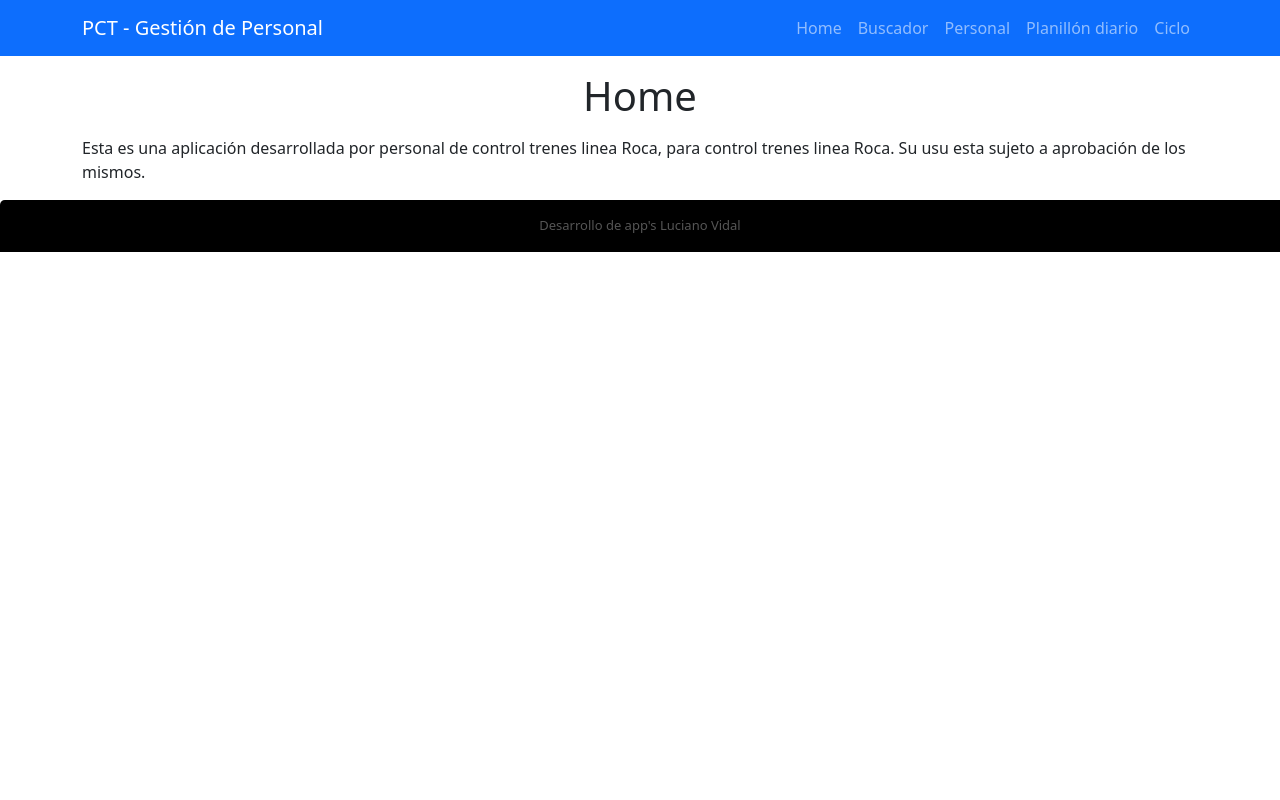
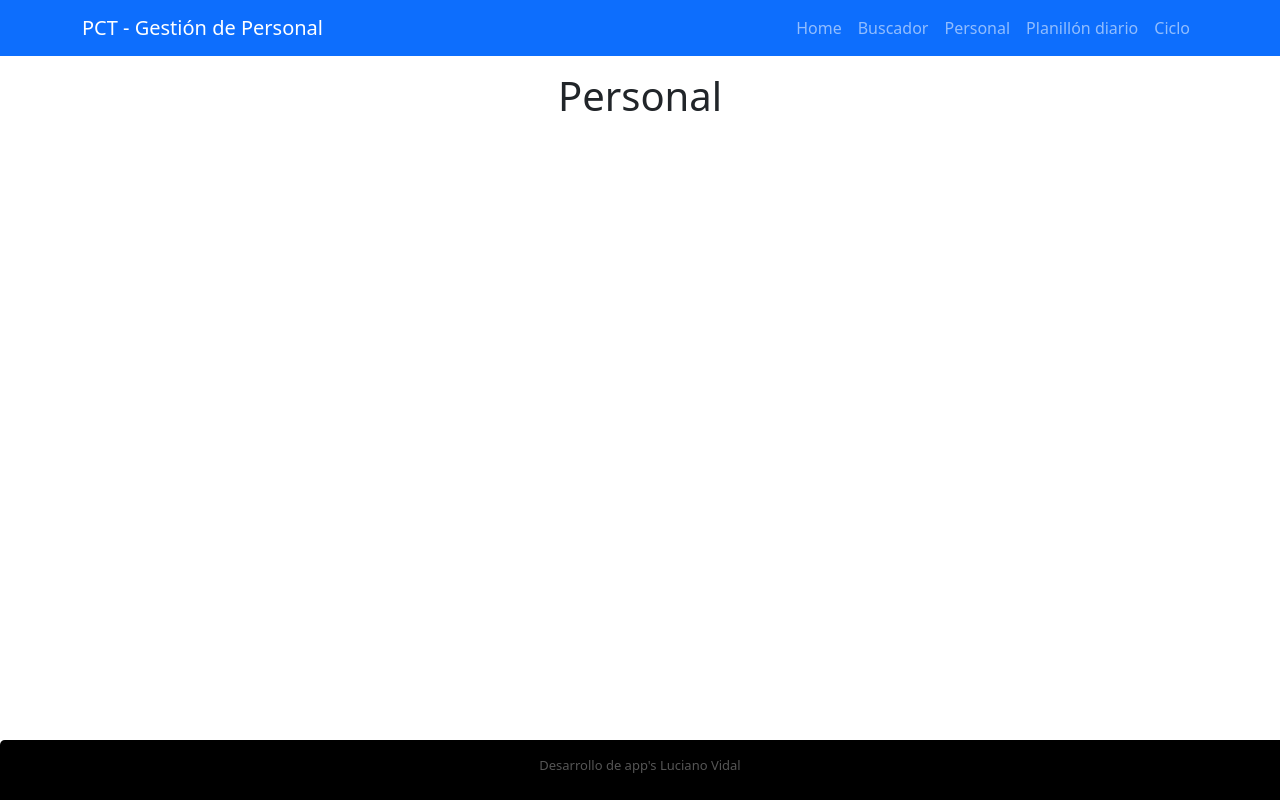
Before and after one commit to Lucho-Vidal/Gestor-de-personal, a Vue app: page /personal in a window 1280 px wide. Built offline with nearby package versions, Linux system fonts and the light colour scheme.

Commit message:
finalizamos jornada

```diff
--- a/src/components/BuscadorTrenes.vue
+++ b/src/components/BuscadorTrenes.vue
@@ -63,11 +63,15 @@
                     </tr>
                 </tbody>
             </table>
-            <table v-for="(turno, index) in turnos" :key="index" class="table table-striped table-hover">
+            <table
+                v-for="(turno, index) in turnos"
+                :key="index"
+                class="table table-striped table-hover"
+            >
                 <thead>
-                    <h4>{{ turno[0].turno}} - {{ turno[0].personal }}</h4>
-                    <tr >
-                        <th colspan="1">ID </th>
+                    <h4>{{ turno[0].turno }} - {{ turno[0].personal }}</h4>
+                    <tr>
+                        <th colspan="1">ID</th>
                         <th colspan="1">Ref</th>
                         <th colspan="1">Tren</th>
                         <th colspan="1">Origen</th>
@@ -86,7 +90,9 @@
                         <td class="w-10">{{ vuelta.diagrama.sale }}</td>
                         <td class="w-10">{{ vuelta.diagrama.destino }}</td>
                         <td class="w-10">{{ vuelta.diagrama.llega }}</td>
-                        <td class="w-20">{{ vuelta.diagrama.observaciones }}</td>
+                        <td class="w-20">
+                            {{ vuelta.diagrama.observaciones }}
+                        </td>
                     </tr>
                 </tbody>
             </table>
@@ -134,7 +140,6 @@ export default defineComponent({
                 return ind.diagrama.tren == parseInt(this.tren);
             });
             console.log(this.indFiltrado);
-
         },
         filtroItinerario() {
             this.itFiltrado = this.itinerario.filter((horarios: Itinerario) => {
@@ -143,7 +148,7 @@ export default defineComponent({
             this.filtroTurno();
         },
         filtroTurno() {
-            this.turnos = []
+            this.turnos = [];
             this.indFiltrado.forEach((turno: Indice) => {
                 this.turnos.push(
                     this.indice.filter((ind: Indice) => {
@@ -165,9 +170,9 @@ export default defineComponent({
 });
 </script>
 <style>
-table h4{
+table h4 {
     background: #000;
-    color: #FFF;
+    color: #fff;
     width: 100%;
     display: flex;
     flex-wrap: nowrap;
@@ -175,7 +180,4 @@ table h4{
     border-radius: 1rem;
 }
 
-/* main {
-    height: 86.7vh;
-} */
 </style>
--- a/src/components/FooterPage.vue
+++ b/src/components/FooterPage.vue
@@ -3,6 +3,7 @@
         <p>Desarrollo de app's Luciano Vidal</p>
     </footer>
 </template>
+
 
 <style>
 footer {
@@ -11,5 +12,11 @@ footer {
     color: #555;
     font-size: small;
     padding-top: 1rem;
+
+    position: fixed;
+    bottom: 0;
+    width: 100%;
+    height: 60px; /* ajustar el valor según sea necesario */
+
 }
 </style>
--- a/src/components/NavBar.vue
+++ b/src/components/NavBar.vue
@@ -41,3 +41,15 @@
         </div>
     </nav>
 </template>
+<style>
+nav {
+    position: fixed;
+    top: 0;
+    left: 0;
+    width: 100%;
+    background-color: #333;
+    color: #fff;
+    padding: 10px;
+    box-sizing: border-box;
+}
+</style>
--- a/src/components/Personal.vue
+++ b/src/components/Personal.vue
@@ -1,16 +1,10 @@
 <template>
     <div>
-        <NavBar/>
+        <NavBar />
         <div class="container">
-            <h1 class="d-flex justify-content-center m-3">
-                Home
-            </h1>
-        <p>
-            Esta es una aplicación desarrollada por personal de control trenes linea Roca, para control trenes linea Roca.
-            Su usu esta sujeto a aprobación de los mismos.
-        </p>
+            <h1 class="d-flex justify-content-center m-3">Personal</h1>
         </div>
-        <FooterPage/>
+        <FooterPage />
     </div>
 </template>
 
@@ -23,12 +17,15 @@ export default defineComponent({
     name: "App",
     components: {
         NavBar,
-        FooterPage
+        FooterPage,
     },
 });
 </script>
 <style>
-    main {
-    height: 86.7vh;
-    }
+footer {
+    position: absolute;
+    bottom: 0;
+    width: 100%;
+    height: 60px; /* ajustar el valor según sea necesario */
+}
 </style>
```
